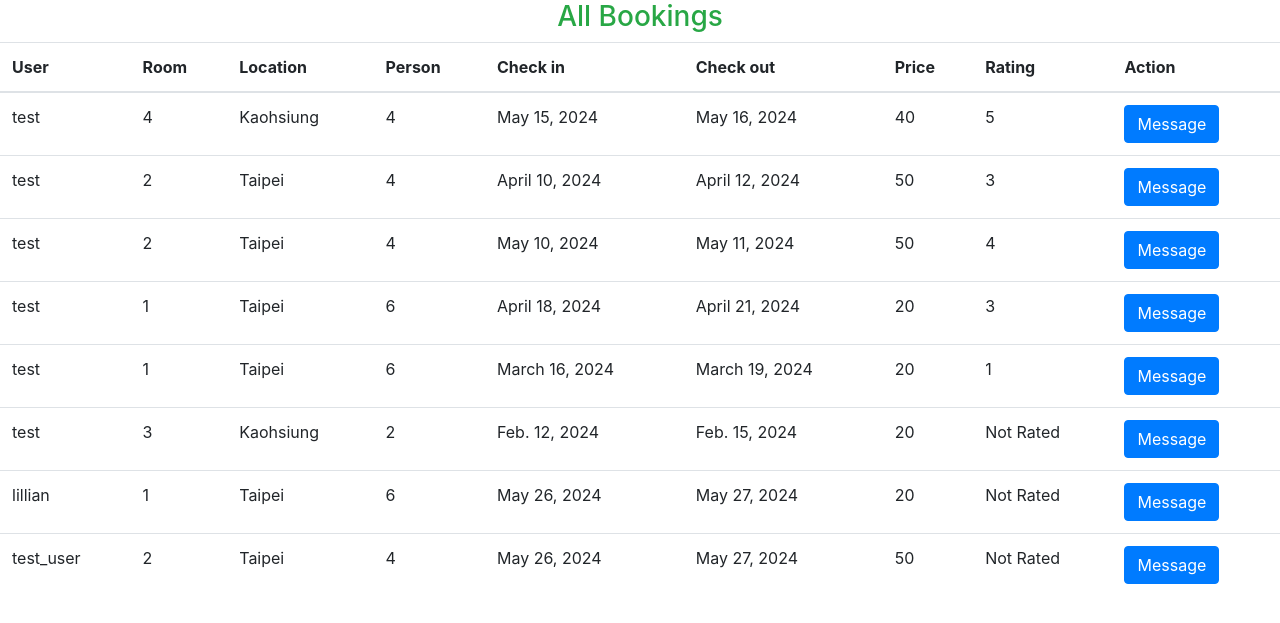
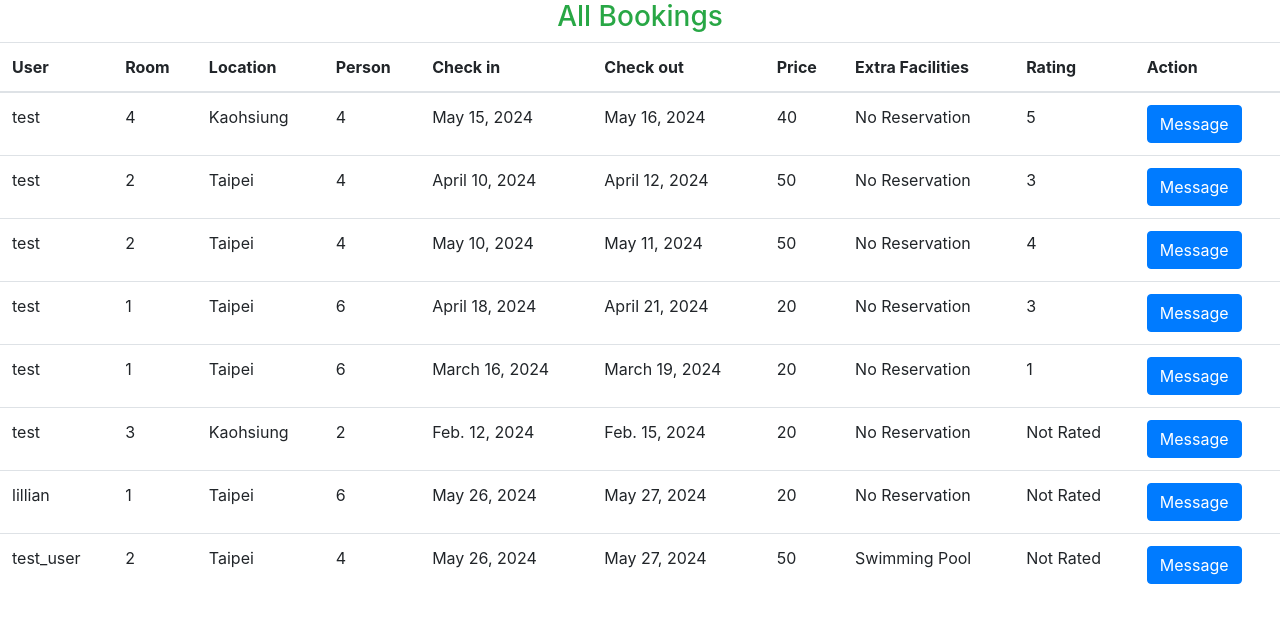
Before and after one commit to innroowu/Django-Based_Hotel_Management_System, a Django app: page /staff/allbookings in a window 1280 px wide. Shown: the part 70-693 px from the top of the page. Run offline with Django 3.2, Linux system fonts and the light colour scheme; a user stored in the database is signed in; data comes from the database, SQL or seed files in the repository; both versions use the stored data as it was after the commit; some libraries are stand-ins or nearby versions.

Commit message:
Add Facilities System

```diff
--- a/hotel/hotel/urls.py
+++ b/hotel/hotel/urls.py
@@ -38,6 +38,7 @@ urlpatterns = [
     path('user/bookings/delete_booking/<int:booking_id>/', views.delete_booking, name='delete_booking'),
     path('user/bookings/chat-box/<int:reservation_id>/', views.chat_box, name='chat_box'),
     path('user/rate_booking/<int:booking_id>/', views.rate_booking, name='rate_booking'),
+    path('user/book_facilities/<int:booking_id>/',views.book_facilities,name='book_facilities'),
 
     path('staff/panel/add-new-location', views.add_new_location,name="addnewlocation"),
     path('staff/panel/edit-room', views.edit_room),
--- a/hotel/management/models.py
+++ b/hotel/management/models.py
@@ -45,6 +45,7 @@ class Reservation(models.Model):
 
     booking_id = models.CharField(max_length=100,default="null")
     rating = models.IntegerField(null=True, blank=True)  # 允許空值並在表單中可選
+    facilities = models.IntegerField(null=True,blank=True)
 
     # message = models.TextField(blank=True, null=True)
     def __str__(self):
--- a/hotel/management/views.py
+++ b/hotel/management/views.py
@@ -8,6 +8,22 @@ from django.contrib.auth.decorators import login_required
 import datetime
 from django.utils import timezone
 # Create your views here.
+@login_required(login_url='/user')
+def book_facilities(request,booking_id):
+    if request.method == 'POST':
+        facilities = request.POST.get('facilities')
+        try:
+            booking = Reservation.objects.get(id=booking_id)
+            if 1 <= int(facilities) <= 2 and booking.facilities is None:
+                booking.facilities = facilities
+                booking.save()
+                messages.success(request, "Successfully reserved facilities.")
+            else:
+                messages.warning(request, "Invalid reservation.")
+        except Reservation.DoesNotExist:
+            messages.warning(request, "Booking does not exist.")
+        return redirect('dashboard')
+    return HttpResponse("Invalid request", status=400)
 
 @login_required(login_url='/user')
 def rate_booking(request, booking_id):
--- a/hotel/templates/staff/allbookings.html
+++ b/hotel/templates/staff/allbookings.html
@@ -12,6 +12,7 @@
         <th>Check in</th>
         <th>Check out</th>
         <th>Price</th>
+        <th>Extra Facilities</th>
         <th>Rating</th>
         <th>Action</th>
     </thead>
@@ -24,6 +25,15 @@
         <td>{{each_booking.check_in}}</td>
         <td>{{each_booking.check_out}}</td>
         <td>{{each_booking.room.price}}</td>
+        <td>
+            {% if each_booking.facilities == 1 %}
+                    Swimming Pool
+            {% elif each_booking.facilities == 2 %}
+                    Gym
+            {% else %}
+                No Reservation
+            {% endif %}
+        </td>
         <td>{{each_booking.rating|default:"Not Rated" }}</td>
         <td>
             <a href="{% url 'chat_box' each_booking.id %}">
```
Also changed, not shown: hotel/templates/user/mybookings.html (+20 -0 lines), hotel/db.sqlite3, hotel/management/migrations/0011_salereport_reservation_facilities.py (added).
